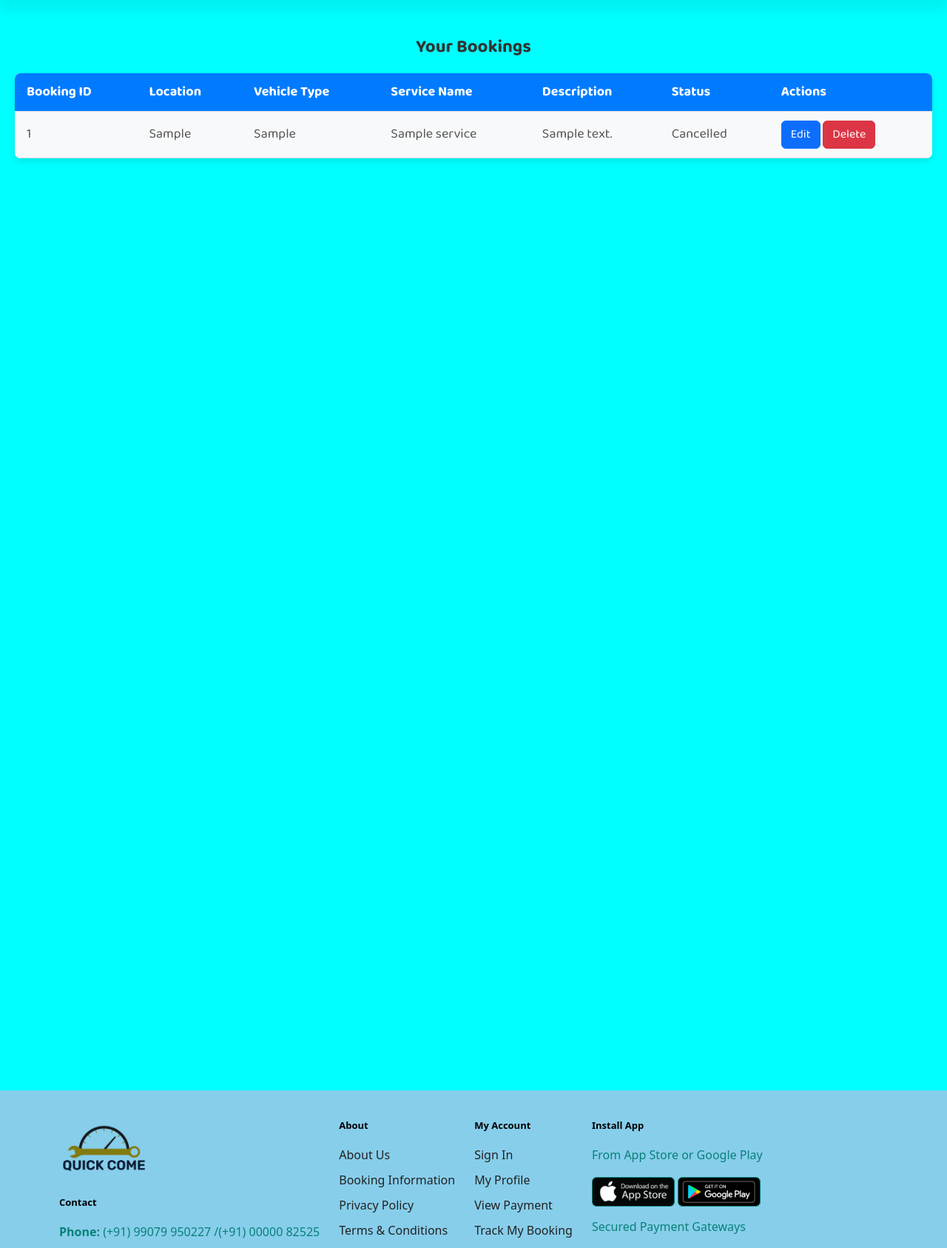
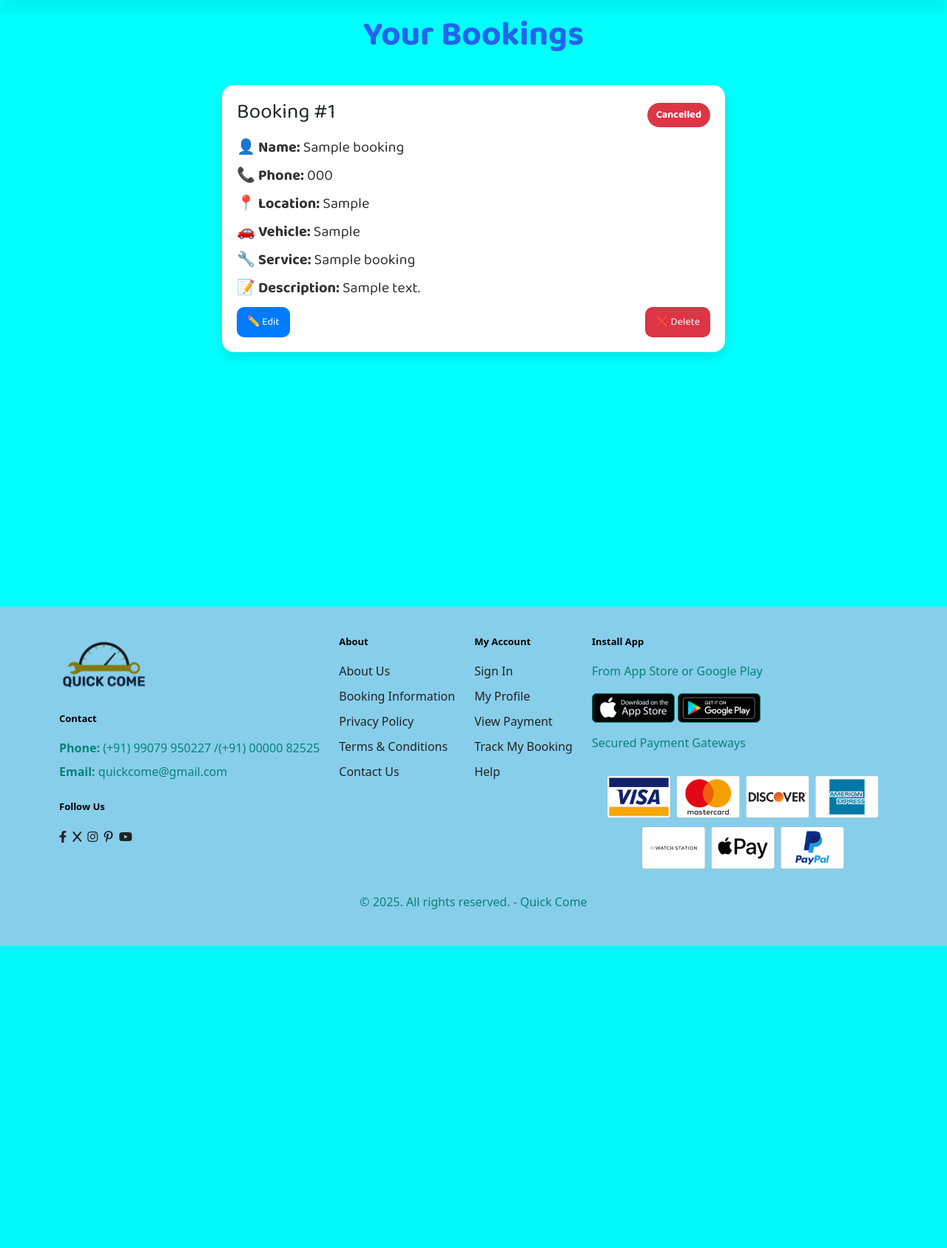
Before and after one commit to sps-projects11/quick-come, a Django app: template qcome/templates/enduser/Booking/booking_list.html in a window 1280 px wide. Shown: the part 64-1751 px from the top of the page at 74% size. After the commit the page ends 1343 px from the top, so only its background shows below. Run offline with Django 5.2, Linux system fonts and the light colour scheme; the template is opened without the code that fills it: most values are stand-ins (such as "Sample title", 1, 10 or a date in 2020); data that the repository does not hold is empty; some libraries are stand-ins or nearby versions.

Commit message:
Enhance booking list with customer details and service names; update home view for garage owner redirection

```diff
--- a/qcome/templates/enduser/Booking/booking_list.html
+++ b/qcome/templates/enduser/Booking/booking_list.html
@@ -1,113 +1,152 @@
 {% extends "enduser/base.html" %}
-{% block title %}Quick-Come Booking_list{% endblock %}
-{%load static %}
+{% block title %}Your Bookings{% endblock %}
+{% load static %}
+
 {% block content %}
-<!-- SwiperJS CDN -->
-<script src="https://cdn.jsdelivr.net/npm/swiper@11/swiper-bundle.min.js"></script>
-<!-- <link rel="stylesheet" href="{% static 'css/user_profile.css' %}"> -->
-<section id="booking_details">
-    <h2>Your Bookings</h2>
-    <table>
-        <tr>
-            <th>Booking ID</th>
-            <th>Location</th>
-            <th>Vehicle Type</th>
-            <th>Service Name</th>
-            <th>Description</th>
-            <th>Status</th>
-            <th>Actions</th>
-        </tr>
+<section id="booking_section" style="height: 100vh;">
+    <h2 class="section-title">Your Bookings</h2>
+    <div class="booking-grid">
         {% for booking in bookings %}
-        <tr>
-            <td>{{ booking.id }}</td>
-            <td>{{ booking.current_location }}</td>
-            <td>{{ booking.get_vehicle_type_display }}</td>
-            <td>{{ booking.service.service_name }}</td>
-            <td>{{ booking.description|default:"No description" }}</td>
-            <td>{{ booking.is_active|yesno:"Active,Cancelled" }}</td>
-            <td>
-                <!-- Edit Button -->
-                <a href="{% url 'booking_update' booking.id %}"><button class="btn btn-primary">Edit</button></a>
-
-                <!-- Delete Form -->
-                <form action="{% url 'booking_delete' booking.id %}" method="post" style="display:inline;">
+        <div class="booking-card">
+            <div class="card-header">
+                <h3>Booking #{{ booking.id }}</h3>
+                <span class="status {% if booking.is_active %}activee{% else %}cancelled{% endif %}">
+                    {{ booking.is_active|yesno:"Active,Cancelled" }}
+                </span>
+            </div>
+            <div class="card-body">
+                <p><strong>👤 Name:</strong> {{ booking.customer_name }}</p>
+                <p><strong>📞 Phone:</strong> {{ booking.customer_phone }}</p>
+                <p><strong>📍 Location:</strong> {{ booking.current_location }}</p>
+                <p><strong>🚗 Vehicle:</strong> {{ booking.get_vehicle_type_display }}</p>
+                <p><strong>🔧 Service:</strong> {{ booking.service_names }}</p>
+                <p><strong>📝 Description:</strong> {{ booking.description|default:"No description" }}</p>
+            </div>
+            <div class="card-actions">
+                <a href="{% url 'booking_update' booking.id %}" class="edit-btn">✏️ Edit</a>
+                <form action="{% url 'booking_delete' booking.id %}" method="post">
                     {% csrf_token %}
-                    <button type="submit" class="btn btn-danger" onclick="return confirm('Are you sure you want to delete this booking?');">
-                        Delete
-                    </button>
+                    <button type="submit" class="delete-btn" onclick="return confirm('Are you sure?');">❌ Delete</button>
                 </form>
-            </td>
-        </tr>
+            </div>
+        </div>
         {% empty %}
-        <tr><td colspan="6">No bookings found.</td></tr>
+        <p class="no-bookings">No bookings found.</p>
         {% endfor %}
-    </table>
+    </div>
 </section>
 
+<style>
 
 
-<style>
-    #booking_details{
-        padding: 20px;
-    }
-    .btn btn-primary{
-        text-decoration: none;
-    }
-    table {
-    width: 100%;
-    border-collapse: collapse;
-    margin: 20px 0 100% 0;
-    font-size: 18px;
-    text-align: left;
-    background-color: #ffffff;
-    border-radius: 8px;
-    overflow: hidden;
-    box-shadow: 0 4px 8px rgba(0, 0, 0, 0.1);
+/* Section Title */
+.section-title {
+    margin-top: 20px;
+    text-align: center;
+    font-weight: bold;
+    color: #2563eb;
+    margin-bottom: 20px;
 }
 
-th, td {
-    padding: 12px 16px;
-    border-bottom: 1px solid #ddd;
+/* Booking Grid */
+.booking-grid {
+    display: grid;
+    grid-template-columns: repeat(auto-fit, minmax(680px, 0fr));
+    gap: 20px;
+    justify-content: center;
+    padding: 20px;
 }
 
-th {
-    background-color: #007bff;
-    color: white;
+/* Booking Card (Glassmorphism) */
+.booking-card {
+    background: rgba(255, 255, 255);
+    backdrop-filter: blur(10px);
+    border-radius: 16px;
+    padding: 20px;
+    box-shadow: 0 8px 16px rgba(0, 0, 0, 0.1);
+    transition: transform 0.3s ease-in-out, box-shadow 0.3s;
+}
+
+.booking-card:hover {
+    transform: translateY(-5px);
+    box-shadow: 0 12px 24px rgba(0, 0, 0, 0.15);
+}
+
+/* Card Header */
+.card-header {
+    display: flex;
+    justify-content: space-between;
+    align-items: center;
+    font-size: 18px;
     font-weight: bold;
 }
 
-tr:nth-child(even) {
-    background-color: #f8f9fa;
+/* Status Labels */
+.status {
+    padding: 6px 12px;
+    border-radius: 20px;
+    font-size: 14px;
+    font-weight: bold;
 }
 
-tr:hover {
-    background-color: #e9ecef;
-    transition: background-color 0.3s;
+.activee {
+    background: #28a745;
+    color: white;
 }
 
-h2 {
-    margin-top: 30px;
-    text-align: center;
-    color: #333;
-    margin-bottom: 20px;
-    font-size: 24px;
+.cancelled {
+    background: #dc3545;
+    color: white;
 }
 
-td {
-    color: #555;
+/* Booking Details */
+.card-body p {
+    margin: 8px 0;
+    font-size: 20px;
+    color: #333;
 }
 
-/* Responsive Table */
-@media screen and (max-width: 768px) {
-    table {
-        font-size: 14px;
-    }
+/* Action Buttons */
+.card-actions {
+    display: flex;
+    justify-content: space-between;
+    margin-top: 10px;
+}
 
-    th, td {
-        padding: 10px;
+.edit-btn, .delete-btn {
+    padding: 10px 14px;
+    border-radius: 10px;
+    text-decoration: none;
+    border: none;
+    font-size: 14px;
+    cursor: pointer;
+    transition: 0.3s;
+}
+
+.edit-btn {
+    background: #007bff;
+    color: white;
+}
+
+.edit-btn:hover {
+    background: #0056b3;
+}
+
+.delete-btn {
+    background: #dc3545;
+    color: white;
+}
+
+.delete-btn:hover {
+    background: #a71d2a;
+}
+
+/* Responsive Design */
+@media (max-width: 600px) {
+    .booking-grid {
+        grid-template-columns: 1fr;
     }
 }
-
 </style>
 
 {% endblock %}
--- a/qcome/views/home_view.py
+++ b/qcome/views/home_view.py
@@ -4,12 +4,12 @@ from qcome.services import garage_service, workers_service
 
 class HomeView(View):
     def get(self, request):
-        user=request.user
+        user=request.user.id if request.user.is_authenticated else None
         garage = garage_service.is_user_a_garage_owner(user)
         worker = workers_service.is_user_a_garage_worker(user)
 
         if garage:
-            return render(request, 'garage/index.html', {'garage':garage})
+            return render(request, 'garage/bookings.html', {'garage':garage})
         elif worker:
             return render(request, 'worker/index.html', {'worker':worker})
         else:
```
Also changed, not shown: qcome/services/booking_service.py (+22 -6 lines).
